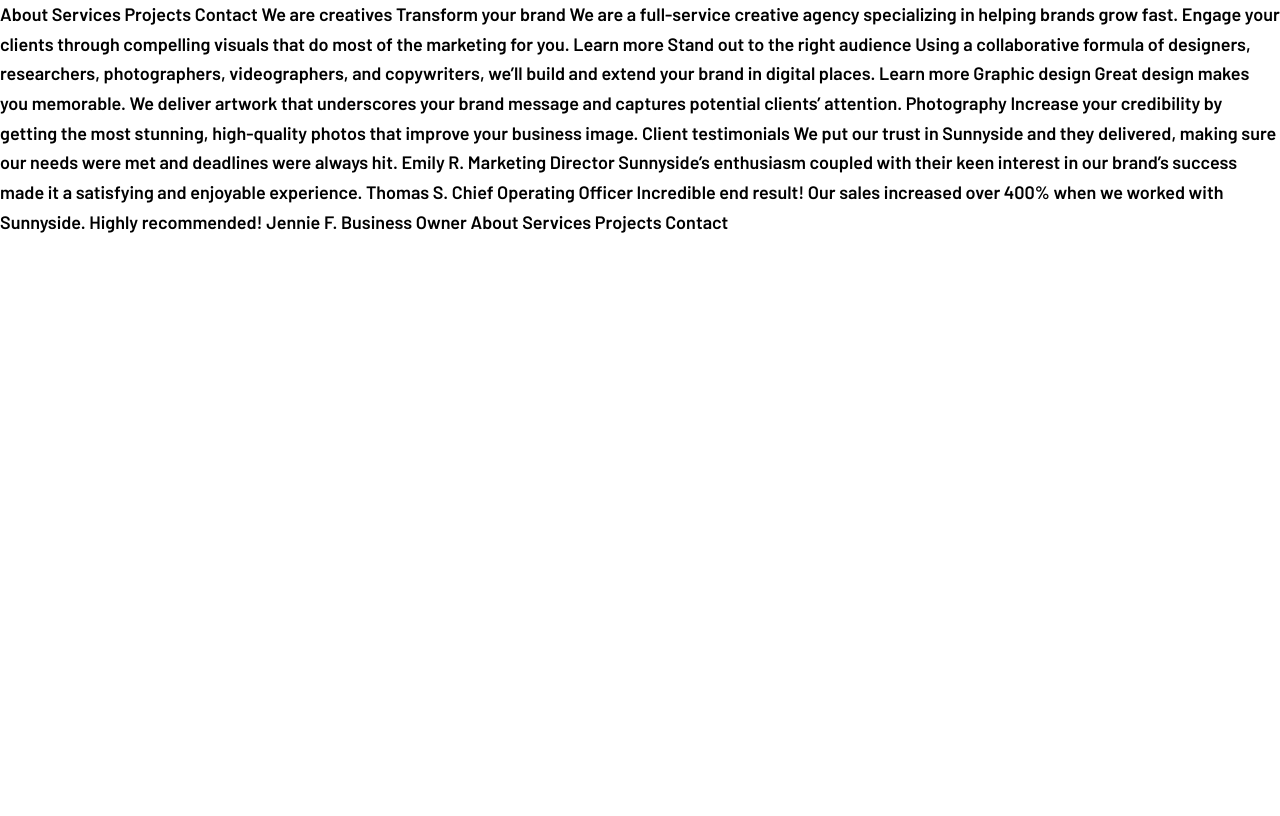
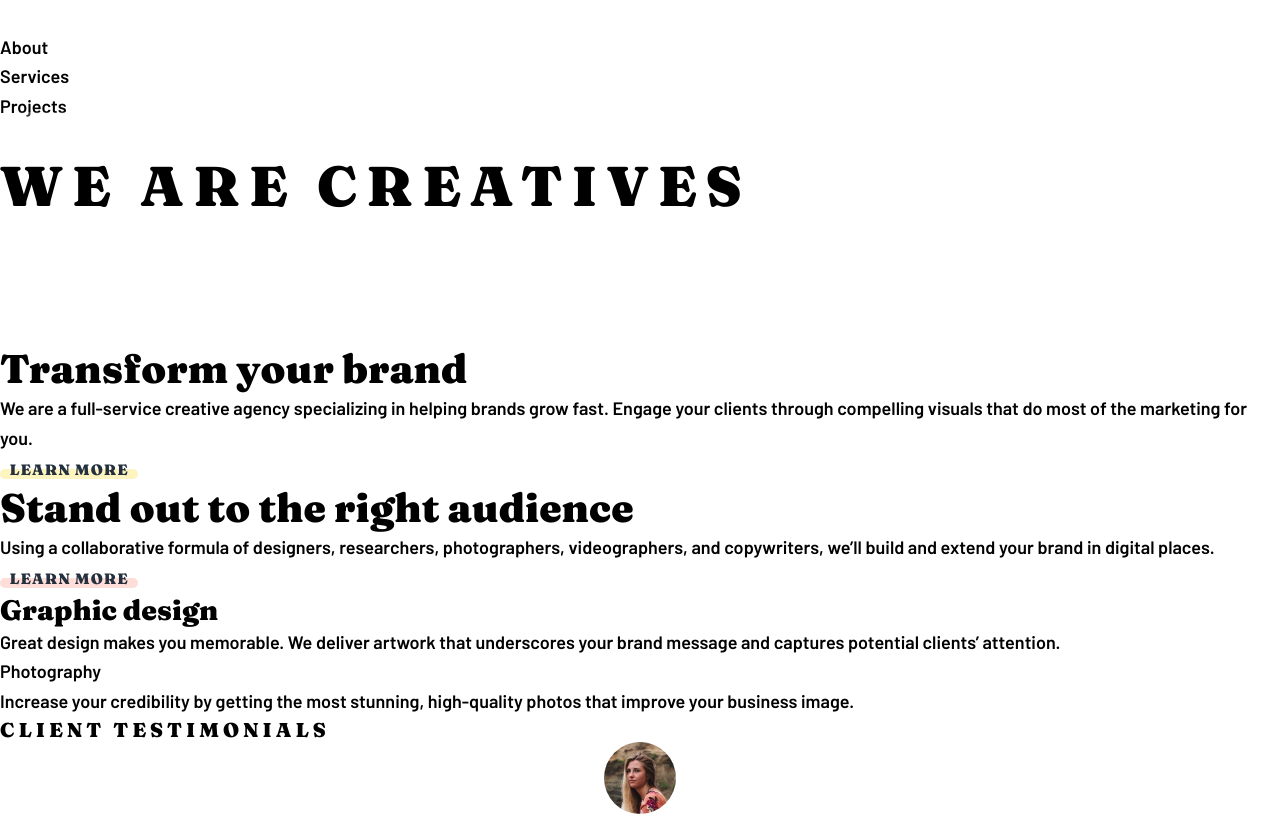
Before and after one commit to Arsalan2078/sunnyside-agency-landing-page, a React (Vite) app: page / in a window 1280 px wide. Shown: the top 816 px of the page. Built offline with nearby package versions, Linux system fonts and the light colour scheme.

Commit message:
general style changes

```diff
--- /dev/null
+++ b/src/App.module.scss
@@ -0,0 +1,4 @@
+.container {
+  margin: 0 auto;
+  width: min(100%, 90rem);
+}
--- a/src/App.tsx
+++ b/src/App.tsx
@@ -1,48 +1,140 @@
+import styles from "./App.module.scss";
+import ButtonContact from "./components/ButtonContact";
+import ButtonDefault from "./components/ButtonDefault";
+import Footer from "./components/Footer";
+import Icon from "./components/Icon";
+import Logo from "./components/Logo";
+import Picture from "./components/Picture";
+import TestimonialCard from "./components/TestimonialCard";
+
 export default function App() {
-  return <div>
-    About
-    Services
-    Projects
-    Contact
+  return (
+    <div className={`${styles.app}`}>
+      <div className={`${styles.container}`}>
+        <header>
+          <div>
+            <div>
+              <div>
+                <Logo />
+              </div>
 
-    We are creatives
+              <nav>
+                <ul>
+                  <li>
+                    <a href="#">About</a>
+                  </li>
+                  <li>
+                    <a href="#">Services</a>
+                  </li>
+                  <li>
+                    <a href="#">Projects</a>
+                  </li>
+                  <li>
+                    <ButtonContact href="#">Contact</ButtonContact>
+                  </li>
+                </ul>
+              </nav>
+            </div>
 
-    Transform your brand
+            <div>
+              <h1>We are creatives</h1>
 
-    We are a full-service creative agency specializing in helping brands grow fast.
-    Engage your clients through compelling visuals that do most of the marketing for you.
+              <Icon icon="arrow-down" />
+            </div>
+          </div>
+        </header>
 
-    Learn more
+        <main>
+          <section>
+            <h2>Transform your brand</h2>
 
-    Stand out to the right audience
+            <p>
+              We are a full-service creative agency specializing in helping
+              brands grow fast. Engage your clients through compelling visuals
+              that do most of the marketing for you.
+            </p>
 
-    Using a collaborative formula of designers, researchers, photographers, videographers, and copywriters, we’ll build and extend your brand in digital places.
+            <ButtonDefault href="#" variation="1">
+              Learn More
+            </ButtonDefault>
 
-    Learn more
+            <h2>Stand out to the right audience</h2>
 
-    Graphic design
-    Great design makes you memorable. We deliver artwork that underscores your brand message and captures potential clients’ attention.
+            <p>
+              Using a collaborative formula of designers, researchers,
+              photographers, videographers, and copywriters, we’ll build and
+              extend your brand in digital places.{" "}
+            </p>
 
-    Photography
-    Increase your credibility by getting the most stunning, high-quality photos that improve your business image.
+            <ButtonDefault href="#" variation="2">
+              Learn More
+            </ButtonDefault>
+          </section>
 
-    Client testimonials
+          <section>
+            <h3>Graphic design</h3>
+            <p></p>Great design makes you memorable. We deliver artwork that
+            underscores your brand message and captures potential clients’
+            attention.
+            <h3></h3>Photography
+            <p></p>Increase your credibility by getting the most stunning,
+            high-quality photos that improve your business image.
+          </section>
 
-    We put our trust in Sunnyside and they delivered, making sure our needs were met and deadlines were always hit.
-    Emily R.
-    Marketing Director
+          <section>
+            <h4>Client testimonials</h4>
 
-    Sunnyside’s enthusiasm coupled with their keen interest in our brand’s success made it a satisfying and enjoyable experience.
-    Thomas S.
-    Chief Operating Officer
+            <ul>
+              <li>
+                <TestimonialCard
+                  image="/images/image-emily.jpg"
+                  paragraph="We put our trust in Sunnyside and they delivered, making sure our needs were met and deadlines were always hit."
+                  customer={{
+                    name: "Emily R.",
+                    occupation: "Marketing Director",
+                  }}
+                />
+              </li>
+              <li>
+                <TestimonialCard
+                  image="/images/image-thomas.jpg"
+                  paragraph="Sunnyside’s enthusiasm coupled with their keen interest in our brand’s success made it a satisfying and enjoyable experience."
+                  customer={{
+                    name: "Thomas S.",
+                    occupation: "Chief Operating Officer",
+                  }}
+                />
+              </li>
+              <li>
+                <TestimonialCard
+                  image="/images/image-jennie.jpg"
+                  paragraph="Incredible end result! Our sales increased over 400% when we worked with Sunnyside. Highly recommended!"
+                  customer={{ name: "Jennie F.", occupation: "Business Owner" }}
+                />
+              </li>
+            </ul>
+          </section>
 
-    Incredible end result! Our sales increased over 400% when we worked with Sunnyside. Highly recommended!
-    Jennie F.
-    Business Owner
+          <section>
+            <ul>
+              <li>
+                <Picture picture="gallery-milkbottles" />
+              </li>
+              <li>
+                <Picture picture="gallery-orange" />
+              </li>
+              <li>
+                <Picture picture="gallery-cone" />
+              </li>
+              <li>
+                <Picture picture="gallery-sugarcubes" />
+              </li>
+            </ul>
+          </section>
+        </main>
 
-    About
-    Services
-    Projects
-    Contact
-  </div>;
+        <Footer />
+      </div>
+    </div>
+  );
 }
--- a/src/scss/_base.scss
+++ b/src/scss/_base.scss
@@ -1,3 +1,16 @@
+*:focus {
+  outline: 0.1875rem solid var(--clr-black);
+  outline-offset: 0.25rem;
+}
+
 img {
   display: block;
 }
+
+a {
+  transition: color var(--transition), background-color var(--transition);
+
+  svg path {
+    transition: fill var(--transition);
+  }
+}
--- a/src/scss/_mixins.scss
+++ b/src/scss/_mixins.scss
@@ -1,6 +1,12 @@
 // media query mixins
 @mixin screen-md {
   @media screen and (min-width: 768px) {
+    @content;
+  }
+}
+
+@mixin screen-lg {
+  @media screen and (min-width: 1024px) {
     @content;
   }
 }
--- a/src/scss/_root.scss
+++ b/src/scss/_root.scss
@@ -42,6 +42,8 @@
   --ls-6px: 0.375rem;
   --ls-9px: 0.5625rem;
 
+  --transition: 0.09s ease-out;
+
   color-scheme: light;
   font-size: 16px;
 }
--- a/src/scss/_typography.scss
+++ b/src/scss/_typography.scss
@@ -3,3 +3,29 @@
 body {
   @include mixins.text-preset-10;
 }
+
+h1 {
+  @include mixins.text-preset-2;
+}
+
+h2 {
+  @include mixins.text-preset-4;
+}
+
+h3 {
+  @include mixins.text-preset-5;
+}
+
+h4 {
+  @include mixins.text-preset-6;
+}
+
+@include mixins.screen-md {
+  h1 {
+    @include mixins.text-preset-1;
+  }
+
+  h2 {
+    @include mixins.text-preset-3;
+  }
+}
```
